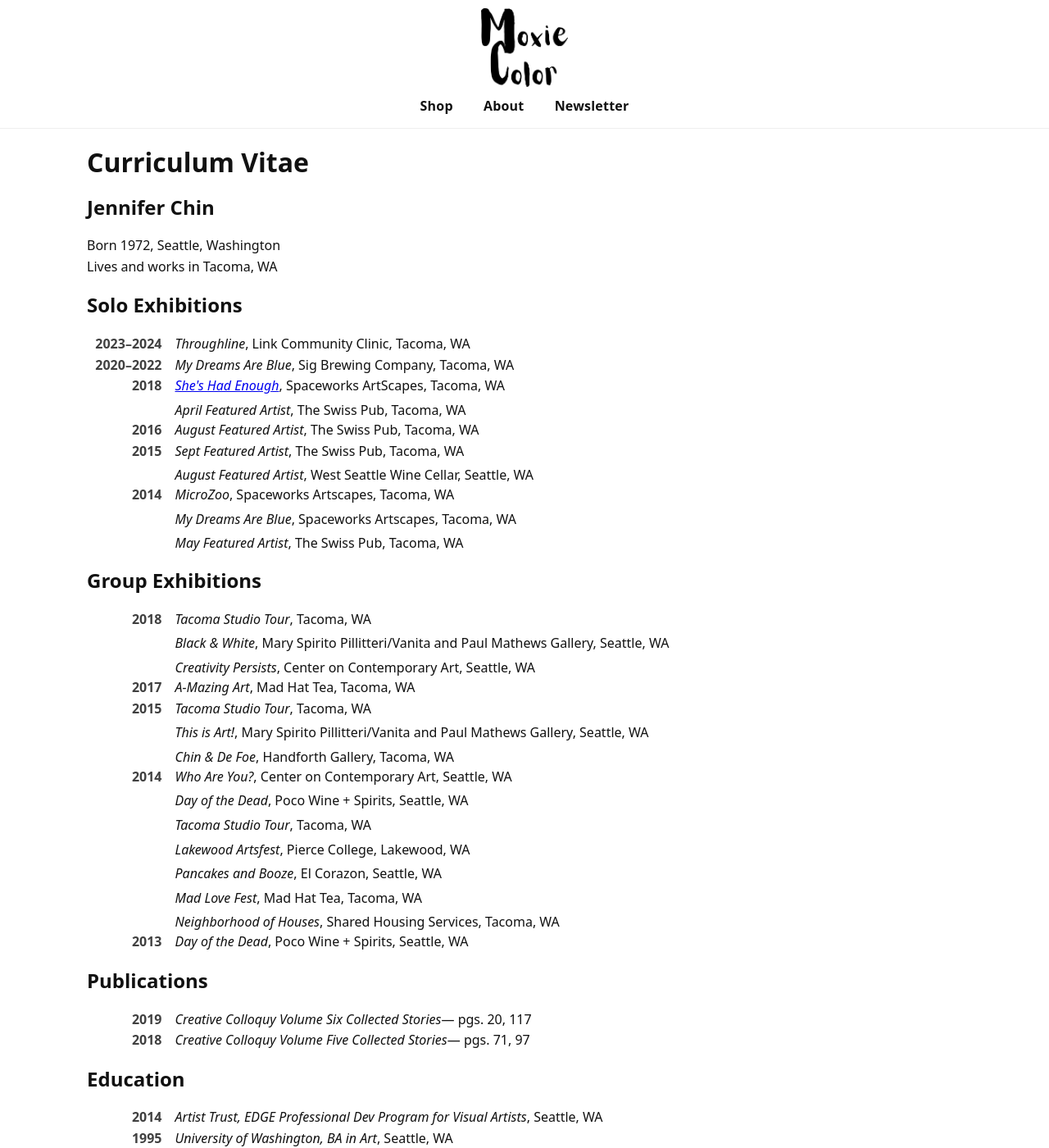
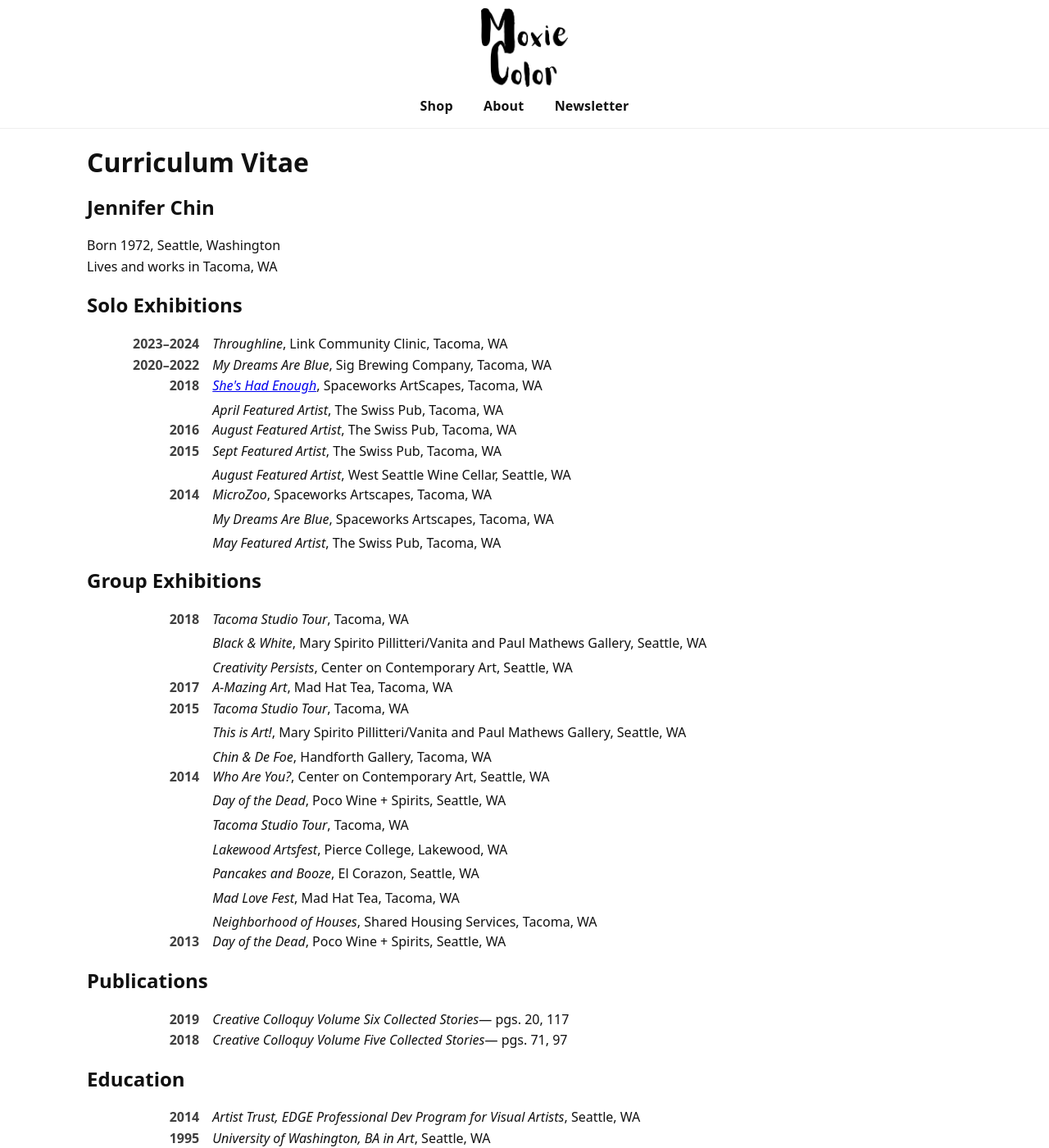
Before and after one commit to MoxieColor/moxiecolor, a Jekyll site: the page built from pages/CurriculumVitae.md, in a window 1280 px wide and 1400 px high. Shown: the whole window at 82% size. Built offline with Jekyll 4.4.1, drawn with Linux system fonts in a browser that asks for light colours.

Commit message:
Update styles.css

```diff
--- a/assets/styles.css
+++ b/assets/styles.css
@@ -379,10 +379,8 @@ h1,h2,h3{line-height:1.2}
 /* Optional: tighten the bullets a hair */
 .nl-benefits { margin-left: 0; }
 
-.cv-item + .cv-item{ margin-top:.35rem; }
-
 /* Two-column year | details layout */
-.cv-section{ --cv-year-col: 10ch; }      /* try 10–12ch if you’ll use “present” */
+.cv-section{ --cv-year-col: 15ch; }      /* try 10–12ch if you’ll use “present” */
 .cv-row{
   display:grid;
   grid-template-columns: var(--cv-year-col) 1fr;
@@ -397,6 +395,12 @@ h1,h2,h3{line-height:1.2}
   white-space: nowrap;                     /* don’t wrap 2023–2024 */
 }
 
+/* extra breathing room between year rows */
+.cv-row + .cv-row{ margin-top: var(--cv-year-gap); }
+
+/* Within a year: small spacing between entries */
+.cv-item + .cv-item{ margin-top:.35rem; }
+
 .cv-details{ min-width:0; }        /* allows long lines to wrap cleanly */
 
 .cv-item{ margin:0; line-height:1.5; }
```
